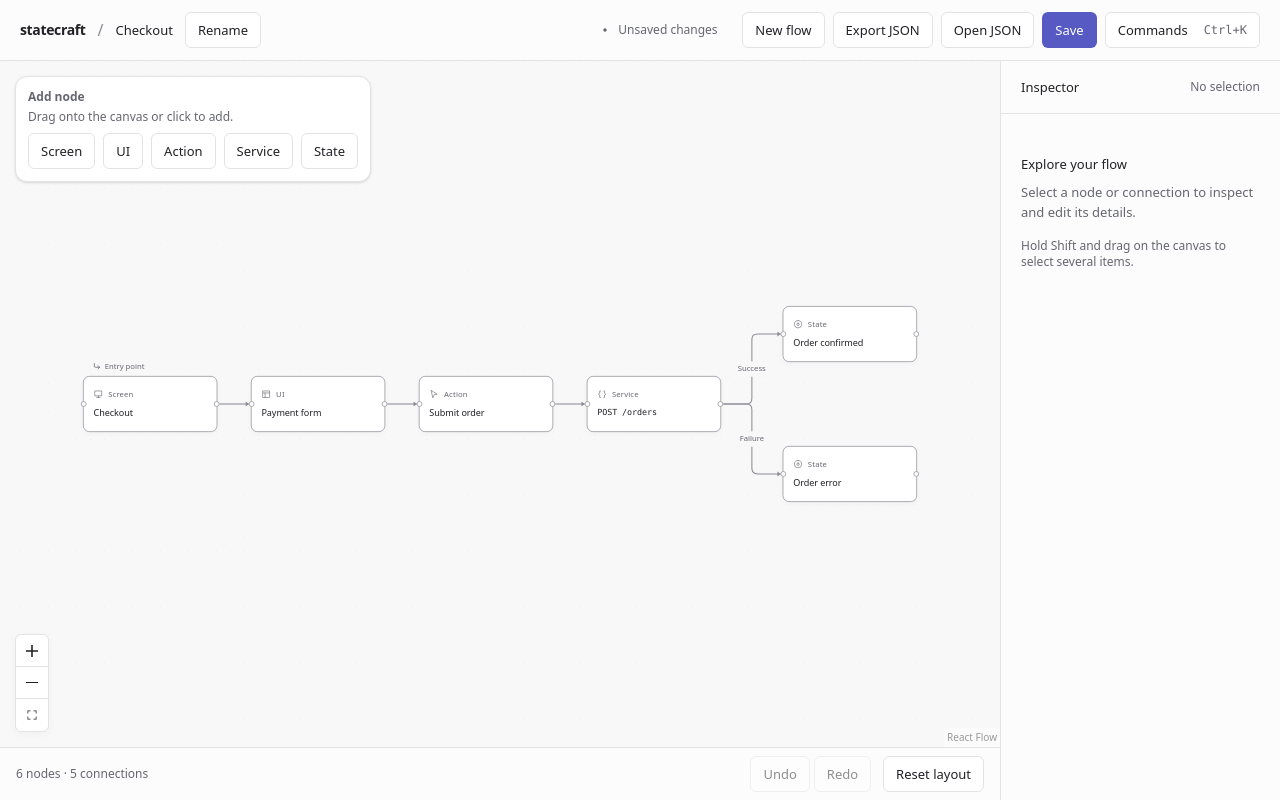
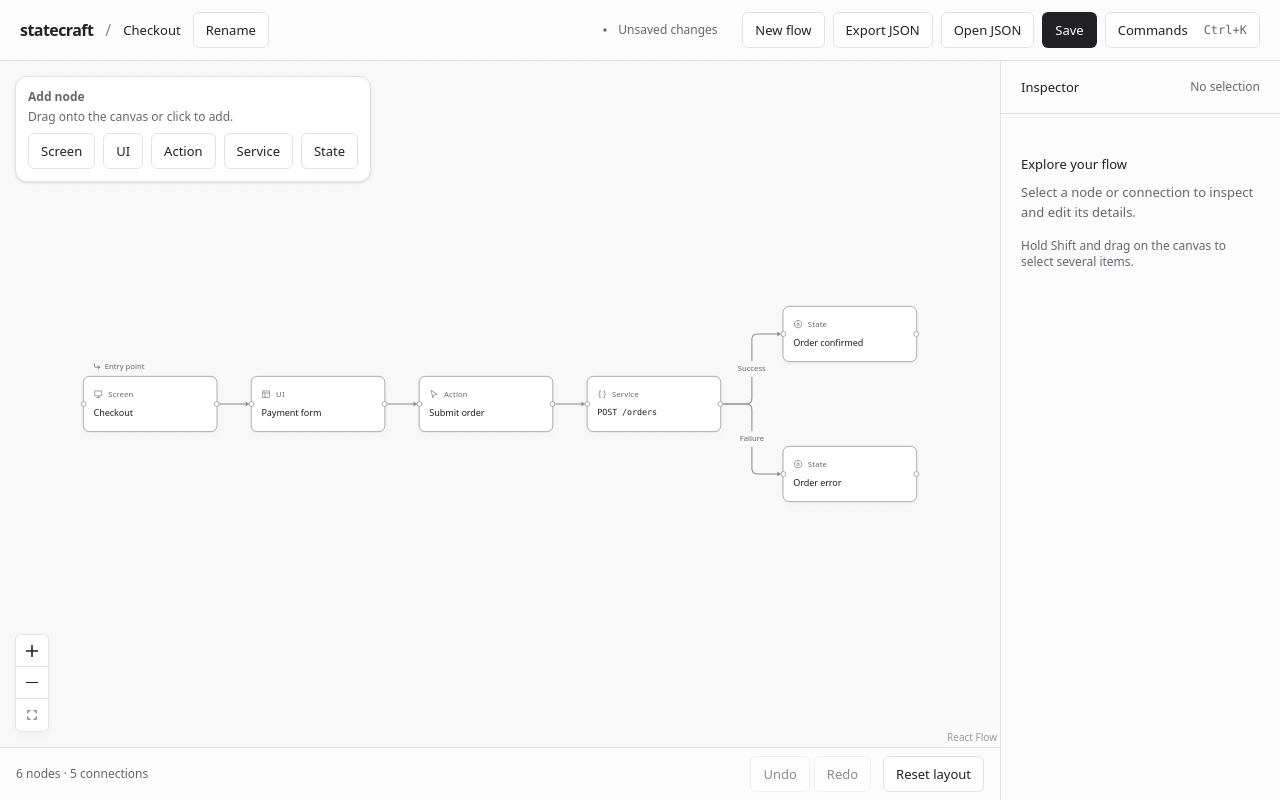
Before and after one commit to NicolasMilliard/statecraft, a React (Vite) app in the folder apps/web/: page / in a window 1280 px wide. Built offline with nearby package versions, Linux system fonts and the light colour scheme.

Commit message:
feat(web): refine typography and editor color hierarchy

```diff
--- a/apps/web/package.json
+++ b/apps/web/package.json
@@ -12,6 +12,8 @@
     "typecheck": "tsc -p tsconfig.app.json --noEmit && tsc -p tsconfig.node.json --noEmit && tsc -p test/tsconfig.json --noEmit"
   },
   "dependencies": {
+    "@fontsource-variable/geist": "^5.3.0",
+    "@fontsource-variable/geist-mono": "^5.3.0",
     "@statecraft/core": "workspace:*",
     "@xyflow/react": "12.11.6",
     "react": "^19.2.8",
--- a/apps/web/src/editor/EditorHeader.tsx
+++ b/apps/web/src/editor/EditorHeader.tsx
@@ -36,7 +36,7 @@ export function EditorHeader({
   return (
     <header className="flex min-w-0 flex-wrap items-center justify-between gap-x-6 gap-y-3 border-b border-border bg-chrome px-4 py-3 lg:px-5">
       <div className="flex min-w-0 flex-1 basis-80 items-center gap-3">
-        <p className="shrink-0 text-sm font-semibold tracking-tight">statecraft</p>
+        <p className="shrink-0 text-base font-semibold tracking-[-0.035em]">statecraft</p>
         <span aria-hidden="true" className="text-border-strong">/</span>
         {nameEditor}
       </div>
--- a/apps/web/src/index.css
+++ b/apps/web/src/index.css
@@ -1,7 +1,13 @@
 @import 'tailwindcss';
+@import '@fontsource-variable/geist';
+@import '@fontsource-variable/geist-mono';
 @import '@xyflow/react/dist/style.css' layer(base);
 
 @theme {
+  --font-sans: 'Geist Variable', ui-sans-serif, system-ui, sans-serif;
+  --font-mono: 'Geist Mono Variable', ui-monospace, SFMono-Regular, Menlo, Monaco,
+    Consolas, 'Liberation Mono', 'Courier New', monospace;
+
   --color-canvas: #f8f8f8;
   --color-surface: #ffffff;
   --color-chrome: #fcfcfc;
@@ -16,10 +22,12 @@
   --color-grid: #dddddf;
   --color-edge: #8b8b95;
 
+  --color-primary: #212126;
+  --color-primary-hover: #34343b;
+  --color-primary-pressed: #161619;
+  --color-primary-foreground: #ffffff;
+
   --color-brand: #565ac2;
-  --color-brand-hover: #484ca8;
-  --color-brand-pressed: #3f4396;
-  --color-brand-foreground: #ffffff;
   --color-brand-soft: #f0f0fa;
   --color-brand-border: #777bd1;
 
@@ -42,7 +50,7 @@
     --motion-duration-release: 160ms;
     --motion-ease-out: cubic-bezier(0.23, 1, 0.32, 1);
 
-    font-family: system-ui, sans-serif;
+    font-family: var(--font-sans);
     color: var(--color-foreground);
     background: var(--color-canvas);
     font-synthesis: none;
@@ -91,7 +99,7 @@
     --xy-background-pattern-color: var(--color-grid);
     --xy-connectionline-stroke: var(--color-brand-border);
     --xy-connectionline-stroke-width: 1.5;
-    --xy-selection-background-color: rgb(86 90 194 / 6%);
+    --xy-selection-background-color: color-mix(in srgb, var(--color-brand) 6%, transparent);
     --xy-selection-border: 1px solid var(--color-brand-border);
     --xy-controls-button-background-color: var(--color-surface);
     --xy-controls-button-background-color-hover: var(--color-surface-hover);
--- a/apps/web/src/ui/Button.tsx
+++ b/apps/web/src/ui/Button.tsx
@@ -16,9 +16,9 @@ const baseClasses = [
 
 const variantClasses = {
   primary: [
-    'border-transparent bg-brand text-brand-foreground',
-    'enabled:hover:bg-brand-hover',
-    'enabled:active:bg-brand-pressed',
+    'border-transparent bg-primary text-primary-foreground',
+    'enabled:hover:bg-primary-hover',
+    'enabled:active:bg-primary-pressed',
     'focus-visible:outline-brand',
   ].join(' '),
   secondary: [
```
Also changed, not shown: 1 other file (tests, documents, lock files or other folders).
